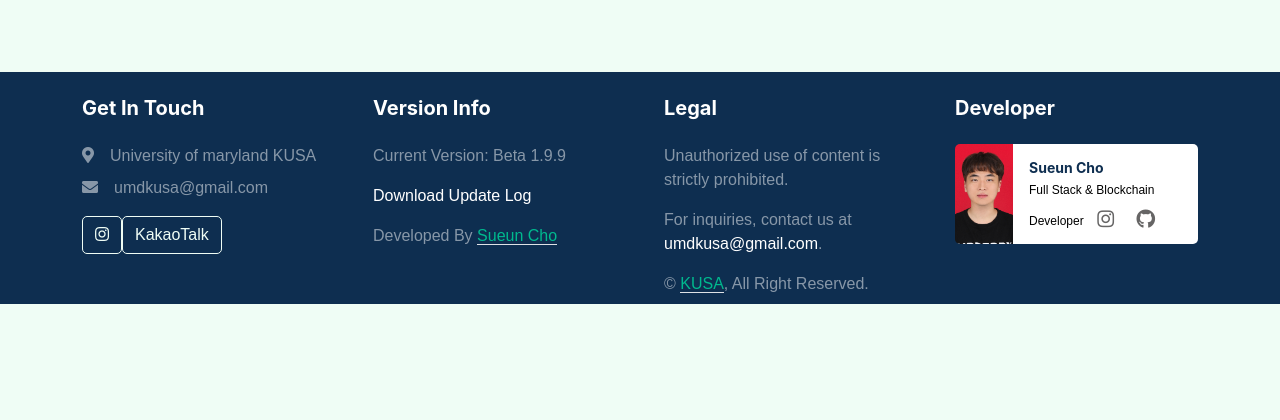
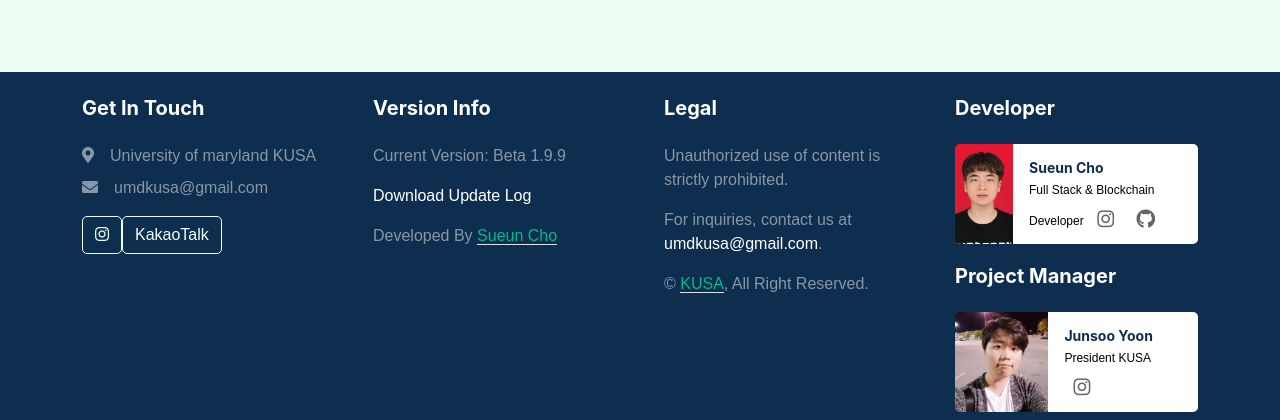
Before and after one commit to sueun-dev/umd-kusa-official-website, a Flask app: page / in a window 1280 px wide. Shown: the part 3274-3694 px from the top of the page. Before the commit the page ends 3578 px from the top, so only its background shows below. Run offline with Flask 3, Linux system fonts and the light colour scheme; some libraries are stand-ins or nearby versions.

Commit message:
🚀 Initial Commit: Version 1.9.11 - UMD-KUSA Official Website up to date

```diff
--- a/templates/index.html
+++ b/templates/index.html
@@ -292,7 +292,7 @@
                 <img class="img-fluid flex-shrink-0 rounded" src="static/img/june.jpeg" style="width: 45px; height: 45px;" />
                 <div class="ps-3">
                   <h6 class="fw-bold mb-1">박상준</h6>
-                  <small>BURSAR</small>
+                  <small>Bursar</small>
                 </div>
               </div>
             </div>
@@ -347,6 +347,18 @@
                 <a class="btn mx-1 p-1" href="https://github.com/sueun-dev" target="_blank" style="font-size: 1.2rem;"><i class="fab fa-github"></i></a>
               </div>
             </div>
+            <!-- Adjusted margin for the "Project Manager" text -->
+            <h5 class="text-white mb-4" style="margin-top: 20px;">Project Manager</h5> <!-- Added margin-top to create space -->
+            <div class="team-item d-flex align-items-center rounded overflow-hidden text-center" style="max-width: 300px; margin: 0 auto; height: 100px;">
+              <div class="position-relative" style="width: 100px; height: 100px;">
+                <img class="img-fluid w-100 h-100" src="static/img/KakaoTalk_Photo_2024-08-22-20-54-12.jpeg" alt="" style="object-fit: cover;" />
+              </div>
+              <div class="social-box bg-white text-start p-3" style="flex-grow: 1; height: 100%;">
+                <h5 class="fw-bold mb-0" style="font-size: 0.875rem;">Junsoo Yoon</h5>
+                <small style="font-size: 0.75rem; color: black;">President KUSA</small>
+                <a class="btn mx-1 p-1" href="https://www.instagram.com/j_watertree/" target="_blank" style="font-size: 1.2rem;"><i class="fab fa-instagram"></i></a>
+              </div>
+            </div>
           </div>
         </div>
       </div>
```
Also changed, not shown: templates/about.html (+12 -0 lines), templates/upload.html (+12 -0 lines).
